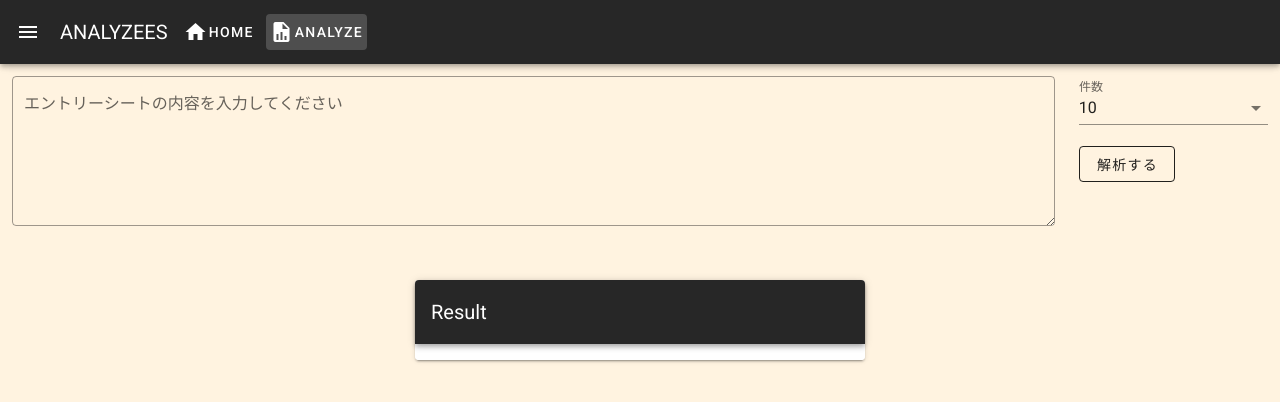
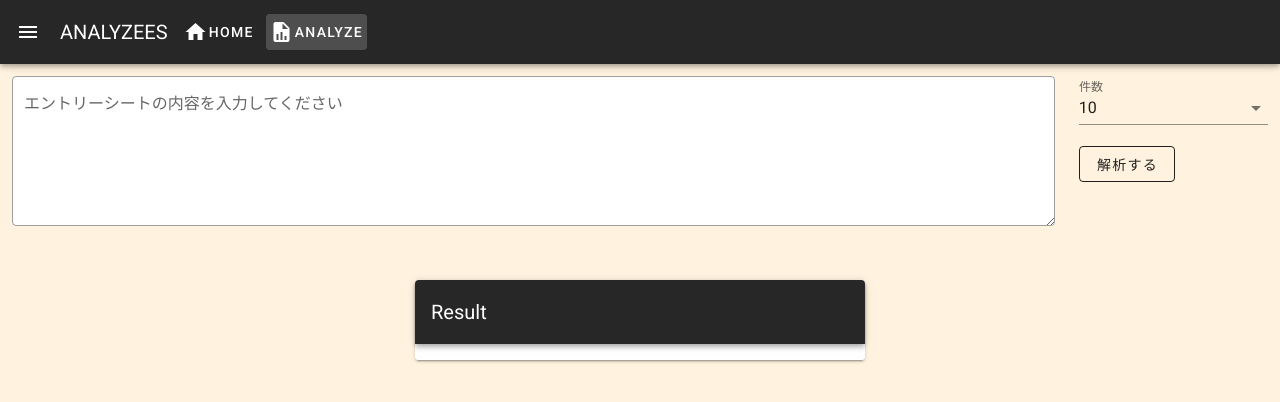
Before and after one commit to mkdk09/analyze-es-front, a Vue app: page /analyze in a window 1280 px wide. Shown: the top 402 px of the page. Built offline with nearby package versions, Linux system fonts and the light colour scheme.

Commit message:
textareaの色を変更

```diff
--- a/src/views/Analyze.vue
+++ b/src/views/Analyze.vue
@@ -4,6 +4,7 @@
       <v-col cols="10">
         <v-textarea
         outlined
+        background-color="white"
         name="input-7-4"
         label="エントリーシートの内容を入力してください"
         v-model="InputText"
```
